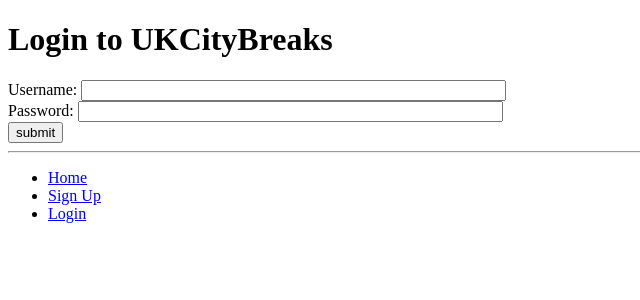
After one commit to UOFG-MarkFord/UKCityBreaks, a Django app: page /UKCB/login/ in a window 1280 px wide. The commit adds this page. Shown: the top 300 px of the page, without its empty margins (0-640 px from the left). Run offline with Django 3.2, Linux system fonts and the light colour scheme.

Commit message:
Django Completed 9 Skipped 10 (User authentication)

```diff
--- a/UKCB/admin.py
+++ b/UKCB/admin.py
@@ -1,4 +1,5 @@
 from django.contrib import admin
+from UKCB.models import UserProfile
 
 from UKCB.models import City, Review
 
@@ -12,3 +13,4 @@
 
 admin.site.register(City,CityAdmin)
 admin.site.register(Review,ReviewAdmin)
+admin.site.register(UserProfile)
--- a/UKCB/urls.py
+++ b/UKCB/urls.py
@@ -9,4 +9,7 @@
     path('City/<slug:city_name_slug>/',
         views.show_city, name='show_city'),
     path('City/<slug:city_name_slug>/add_review/', views.add_review, name='add_review'),
+    path('register/', views.register, name='register'),
+    path('login/', views.user_login, name='login'),
+    path('logout/', views.user_logout, name='logout'),
 ]
--- a/UKCB/views.py
+++ b/UKCB/views.py
@@ -1,4 +1,4 @@
-
+from django.contrib.auth import authenticate, login, logout
 from django.shortcuts import render
 from django.http import HttpResponse
 from UKCB.models import City
@@ -6,8 +6,8 @@
 from UKCB.forms import ReviewForm
 from django.shortcuts import redirect
 from django.urls import reverse
-
-
+from UKCB.forms import UserForm
+from django.contrib.auth.decorators import login_required
 
 
 # Create your views here.
@@ -68,7 +68,7 @@
 
 
 
-
+@login_required
 def add_review(request, city_name_slug):
 
     try:
@@ -98,3 +98,102 @@
 
     context_dict = {'form': form, 'city': city}
     return render(request, 'UKCB/add_review.html', context=context_dict)
+
+def register(request):
+    # A boolean value for telling the template
+    # whether the registration was successful.
+    # Set to False initially. Code changes value to
+    # True when registration succeeds.
+    registered = False
+
+    # If it's a HTTP POST, we're interested in processing form data.
+    if request.method == 'POST':
+        # Attempt to grab information from the raw form information.
+        # Note that we make use of both UserForm and UserProfileForm.
+        user_form = UserForm(request.POST)
+
+
+        # If the two forms are valid...
+        if user_form.is_valid():
+            # Save the user's form data to the database.
+            user = user_form.save()
+
+            # Now we hash the password with the set_password method.
+            # Once hashed, we can update the user object.
+            user.set_password(user.password)
+            user.save()
+
+            # Now sort out the UserProfile instance.
+            # Since we need to set the user attribute ourselves,
+            # we set commit=False. This delays saving the model
+
+            # until we're ready to avoid integrity problems.
+
+
+            # Update our variable to indicate that the template
+            # registration was successful.
+            registered = True
+        else:
+            # Invalid form or forms - mistakes or something else?
+            # Print problems to the terminal.
+            print(user_form.errors)
+    else:
+        # Not a HTTP POST, so we render our form using two ModelForm instances.
+        # These forms will be blank, ready for user input.
+        user_form = UserForm()
+
+
+    # Render the template depending on the context.
+    return render(request,
+        'UKCB/register.html',
+        context = {'user_form': user_form,
+                'registered': registered})
+
+def user_login(request):
+    # If the request is a HTTP POST, try to pull out the relevant information.
+    if request.method == 'POST':
+        # Gather the username and password provided by the user.
+        # This information is obtained from the login form.
+        # We use request.POST.get('<variable>') as opposed
+        # to request.POST['<variable>'], because the
+        # request.POST.get('<variable>') returns None if the
+        # value does not exist, while request.POST['<variable>']
+        # will raise a KeyError exception.
+        username = request.POST.get('username')
+        password = request.POST.get('password')
+
+        # Use Django's machinery to attempt to see if the username/password
+        # combination is valid - a User object is returned if it is.
+        user = authenticate(username=username, password=password)
+
+        # If we have a User object, the details are correct.
+        # If None (Python's way of representing the absence of a value), no user
+        # with matching credentials was found.
+        if user:
+            # Is the account active? It could have been disabled.
+            if user.is_active:
+                # If the account is valid and active, we can log the user in.
+                # We'll send the user back to the homepage.
+                login(request, user)
+                return redirect(reverse('UKCB:index'))
+            else:
+                # An inactive account was used - no logging in!
+                return HttpResponse("Your UKCityBreaks account is disabled.")
+        else:
+            # Bad login details were provided. So we can't log the user in.
+            print(f"Invalid login details: {username}, {password}")
+            return HttpResponse("Invalid login details supplied.")
+            # The request is not a HTTP POST, so display the login form.
+
+            # This scenario would most likely be a HTTP GET.
+    else:
+        # No context variables to pass to the template system, hence the
+        # blank dictionary object...
+        return render(request, 'UKCB/login.html')
+
+@login_required
+def user_logout(request):
+    # Since we know the user is logged in, we can now just log them out.
+    logout(request)
+    # Take the user back to the homepage.
+    return redirect(reverse('UKCB:index'))
--- a/UKCityBreaks/settings.py
+++ b/UKCityBreaks/settings.py
@@ -137,3 +137,5 @@
 
 MEDIA_ROOT = MEDIA_DIR
 MEDIA_URL = '/media/'
+
+LOGIN_URL = 'UKCB:login'
--- a/templates/UKCB/City.html
+++ b/templates/UKCB/City.html
@@ -25,7 +25,9 @@
 			<strong>No Reviews currently for city.</strong>
 		{% endif %}
 
-		<a href="{% url 'UKCB:add_review' City.slug %}">Add Review</a>
+		{% if user.is_authenticated %}
+			<a href="{% url 'UKCB:add_review' City.slug %}">Add Review</a>
+		{% endif %}
 
 	{% else %}
 		The specified city does not exist.
--- a/templates/UKCB/base.html
+++ b/templates/UKCB/base.html
@@ -25,6 +25,22 @@
 
 				<li><a href="{% url 'UKCB:index' %}">Home</a></li>
 
+				{% if user.is_authenticated %}
+					<!-- Show these links when the user is logged in -->
+
+					<li><a href="{% url 'UKCB:logout' %}">Logout</a></li>
+
+				{% else %}
+					<!-- Show these links when the user is NOT logged in -->
+					<li><a href="{% url 'UKCB:register' %}">Sign Up</a></li>
+					<li><a href="{% url 'UKCB:login' %}">Login</a></li>
+				{% endif %}
+					<!-- Outside the conditional statements, ALWAYS show -->
+
+
+
+
+
 
 			</ul>
 		</div>
--- /dev/null
+++ b/templates/UKCB/login.html
@@ -0,0 +1,18 @@
+{% extends 'UKCB/base.html' %}
+{% load staticfiles %}
+
+{% block title_block %}
+	Login
+{% endblock %}
+
+{% block body_block %}
+<h1>Login to UKCityBreaks</h1>
+<form id="login_form" method="post" action="{% url 'UKCB:login' %}">
+	{% csrf_token %}
+	Username: <input type="text" name="username" value="" size="50" />
+	<br />
+	Password: <input type="password" name="password" value="" size="50" />
+	<br />
+	<input type="submit" value="submit" />
+</form>
+{% endblock %}
```
Also changed, not shown: UKCB/forms.py (+9 -0 lines), UKCB/models.py (+11 -0 lines), templates/UKCB/index.html (+6 -1 lines), templates/UKCB/register.html (added, +28 -0 lines).
